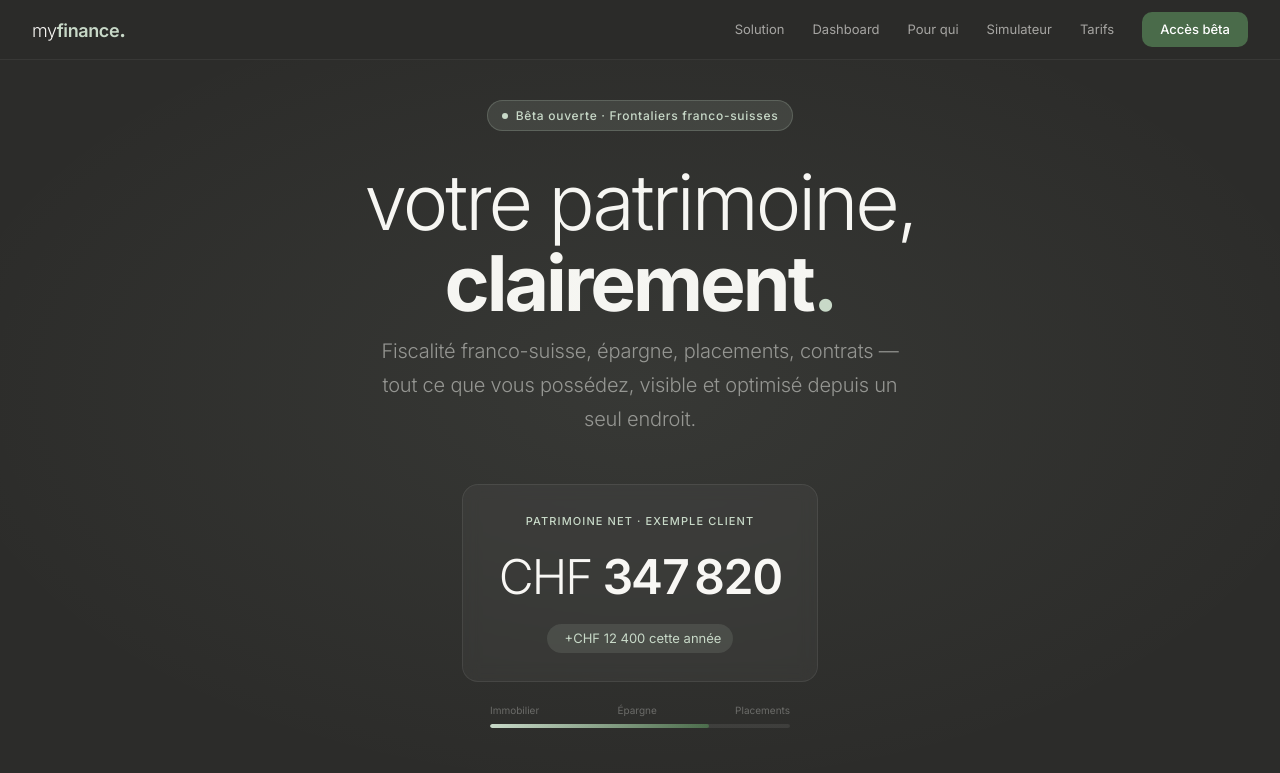
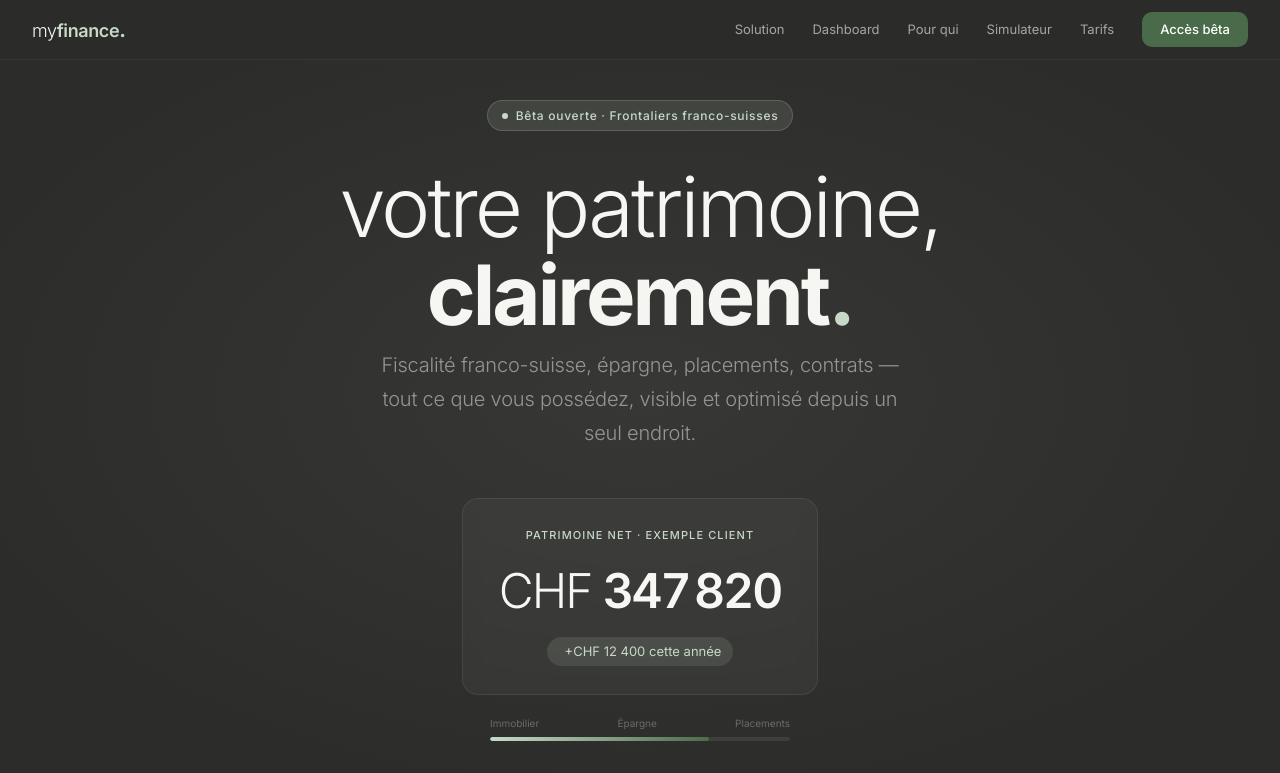
Before and after one commit to nathansergielalporia-sketch/myfinance-site, a plain HTML site: page index.html in a window 1280 px wide. Shown: the top 773 px of the page. Drawn offline with Linux system fonts and the light colour scheme; some icons are missing.

Commit message:
Augmente la taille du titre hero pour plus d'impact

```diff
--- a/index.html
+++ b/index.html
@@ -74,7 +74,7 @@ nav {
 }
 .hero-eyebrow::before { content: ''; width: 6px; height: 6px; background: var(--sage); border-radius: 50%; display: inline-block; }
 .hero-title {
-  font-size: clamp(42px, 6vw, 80px); font-weight: 300; line-height: 1.05;
+  font-size: clamp(46px, 6.5vw, 88px); font-weight: 300; line-height: 1.05;
   letter-spacing: -3px; color: #F8F7F4; margin-bottom: 10px; max-width: 800px;
 }
 .hero-title strong { font-weight: 700; }
```
